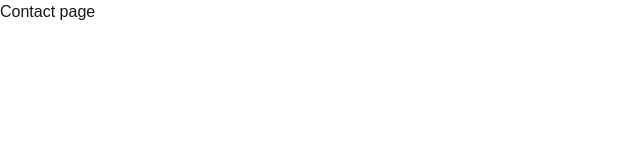
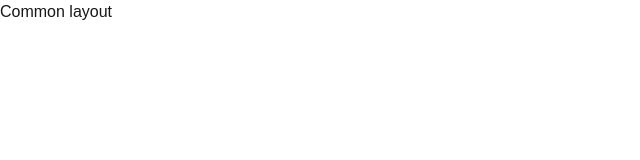
Before and after one commit to Merajul09/portfolio-nextjs, a Next.js app: page /contact in a window 1280 px wide. Shown: the top 160 px of the page, without its empty margins (0-640 px from the left). Built offline with nearby package versions, Linux system fonts and the light colour scheme.

Commit message:
added common layout

```diff
--- /dev/null
+++ b/src/app/(commonLayout)/layout.tsx
@@ -0,0 +1,9 @@
+const CommonLayout = () => {
+  return (
+    <div>
+      <h1>Common layout</h1>
+    </div>
+  );
+};
+
+export default CommonLayout;
```
